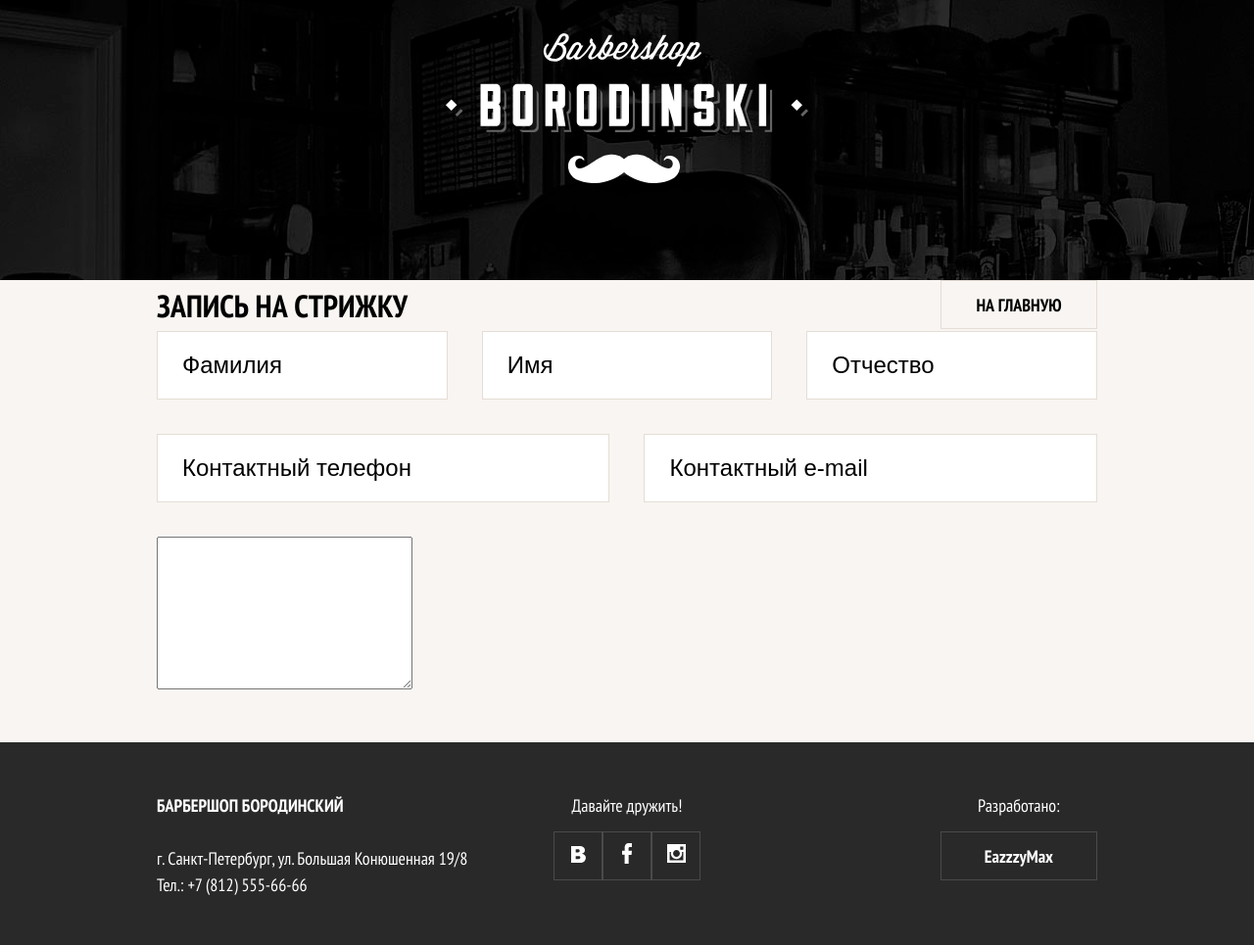
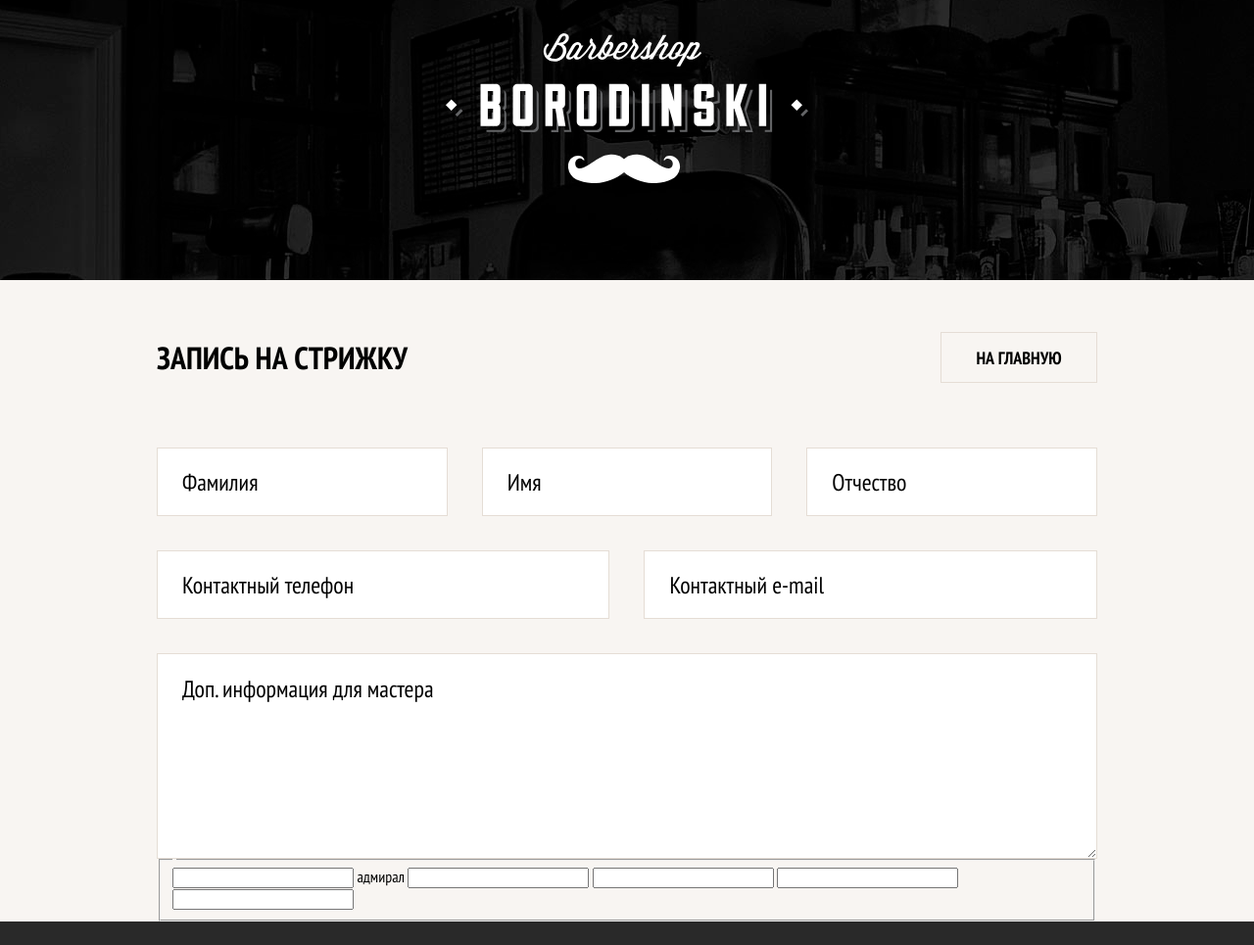
Before and after one commit to EazzzyMax/barbershop, a plain HTML site: page form.html in a window 1280 px wide. Shown: the part 95-1060 px from the top of the page at 98% size. Drawn offline with Linux system fonts and the light colour scheme.

Commit message:
начал делать бороды раждио кастом

```diff
--- a/css/styles_form.css
+++ b/css/styles_form.css
@@ -9,18 +9,20 @@ h1 {
    width: max-content;
 }
 
-.form {
+.reg {
    background-color: #f8f5f2;
    color: #000;
+   padding-top: 53px;
 }
 
-.form-header {
+.reg-header {
    display: flex;
    justify-content: space-between;
+   margin-bottom: 66px;
 }
 
 .bigButton {
-   height: 50px;
+   height: 52px;
    min-width: 160px;
    border: 1px solid #e5ddd5;
    display: flex;
@@ -45,9 +47,8 @@ form {
 }
 
 .form-item {
-   grid-row: 1;
-   /* min-width: 200px; */
-   /* border: black solid 1px; */
+}
+.form-item:focus {
 }
 
 .form-item.item1 {
@@ -80,10 +81,37 @@ form {
    width: 100%;
    background: #ffffff;
    border: 1px solid #e5ddd5;
-   padding: 0 0 0 25px;
+   padding: 0 25px;
    font-size: 24px;
+   font-family: inherit;
+}
+
+.form-item input:focus,
+textarea:focus {
+   outline: 4px solid rgba(0, 125, 250, 0.6);
+}
+
+.form-item input:active,
+textarea:active {
+   border-color: #999;
+   outline: none;
 }
 
 .form-item input::placeholder {
    color: #000;
 }
+
+#info {
+   min-width: 100%;
+   max-width: 100%;
+   max-height: 100%;
+   min-height: 100%;
+
+   font-size: 24px;
+   padding: 20px 25px;
+   border: 1px solid #e5ddd5;
+   font-family: inherit;
+}
+#info::placeholder {
+   color: black;
+}
--- a/form.html
+++ b/form.html
@@ -42,16 +42,16 @@
    </header>
 
    <main class="main">
-      <div class="form">
-         <div class="form-wrapper container">
-            <div class="form-header">
+      <div class="reg">
+         <div class="reg-wrapper container">
+            <div class="reg-header">
                <h1>Запись на стрижку</h1>
-               <a href="" class="bigButton">
+               <a href="/index.html" class="bigButton">
                   <p class="bbTxt">На главную</p>
                </a>
             </div>
-            <div>
-               <form action="#">
+            <section class="booking">
+               <form class="booking-form" action="#">
                   <ul class="form-list">
                      <li class="form-item item1"><input placeholder="Фамилия" type="text" class="form-input"></li>
                      <li class="form-item item2"><input placeholder="Имя" type="text" class="form-input"></li>
@@ -61,11 +61,39 @@
                      <li class="form-item item5"><input placeholder="Контактный e-mail" type="text" class="form-input">
                      </li>
                      <li class="form-item item6">
-                        <textarea name="" id="" cols="30" rows="10"></textarea>
+                        <textarea name="" placeholder="Доп. информация для мастера" id="info" cols="30"
+                           rows="10"></textarea>
                      </li>
                   </ul>
                </form>
-            </div>
+            </section>
+
+            <section class="beard">
+               <fieldset class="beard-form">
+                  <legend class="beard-form__legend"></legend>
+                  <label for="" class="beard-form__label">
+                     <input type="text" class="beard-form__input visually-hidden">
+                     <span class="beard-form__radio-replacer"></span>
+                     адмирал
+                  </label>
+                  <label for="" class="beard-form__label">
+                     <input type="text" class="beard-form__input visually-hidden">
+                     <span class="beard-form__radio-replacer"></span>
+                  </label>
+                  <label for="" class="beard-form__label">
+                     <input type="text" class="beard-form__input visually-hidden">
+                     <span class="beard-form__radio-replacer"></span>
+                  </label>
+                  <label for="" class="beard-form__label">
+                     <input type="text" class="beard-form__input visually-hidden">
+                     <span class="beard-form__radio-replacer"></span>
+                  </label>
+                  <label for="" class="beard-form__label">
+                     <input type="text" class="beard-form__input visually-hidden">
+                     <span class="beard-form__radio-replacer"></span>
+                  </label>
+               </fieldset>
+            </section>
          </div>
       </div>
    </main>
```
